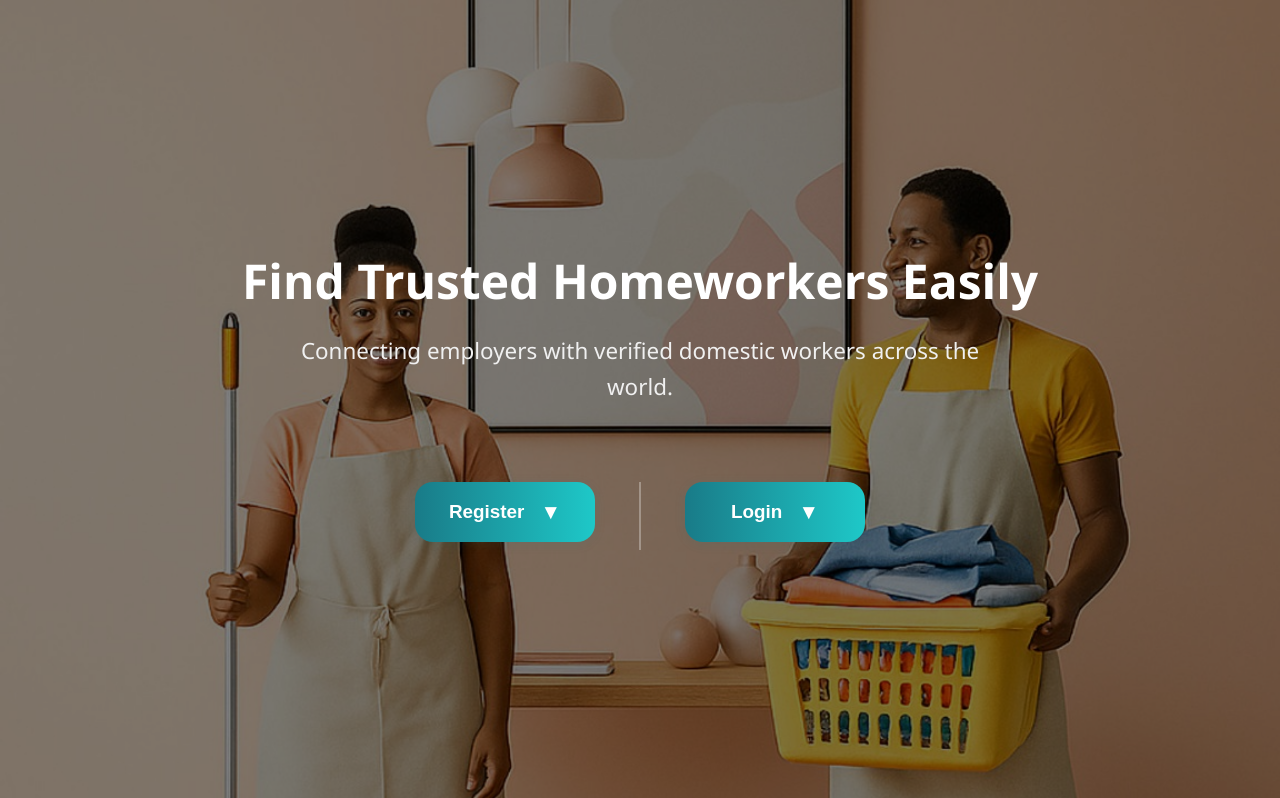
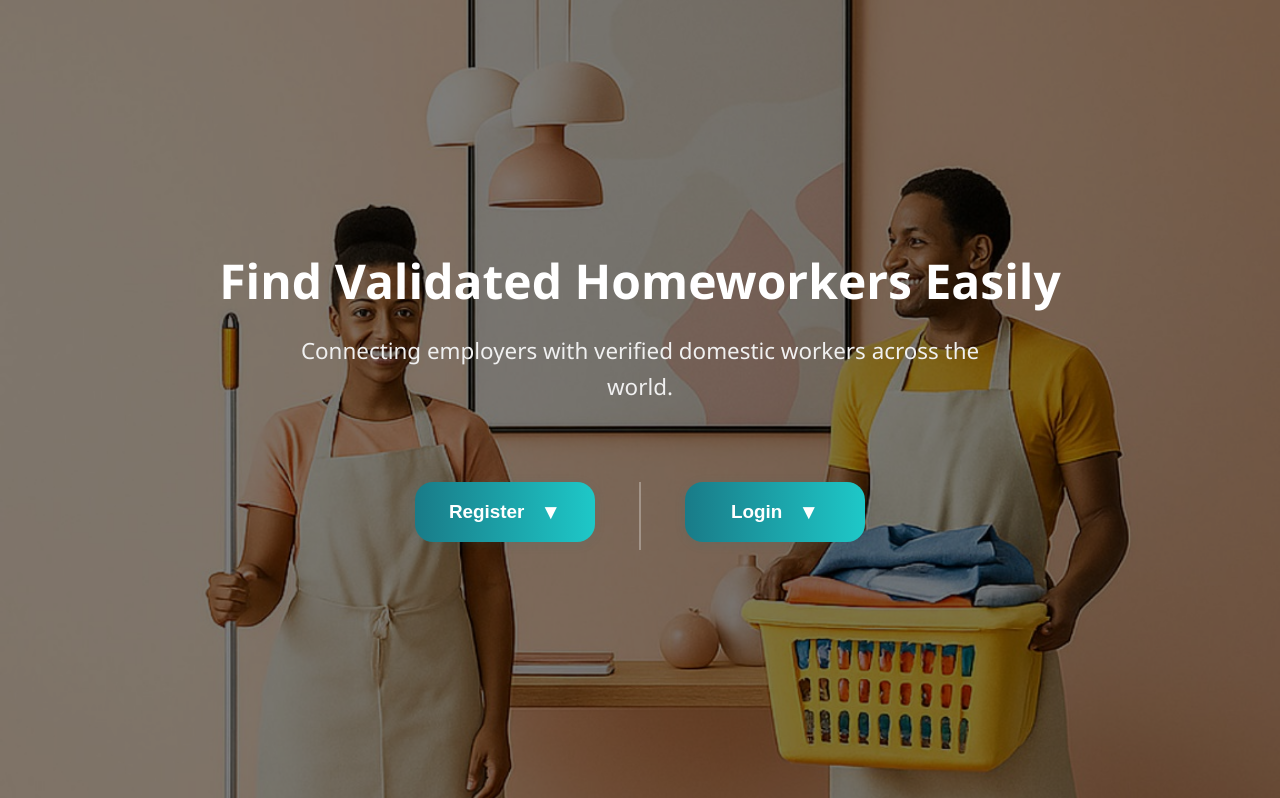
Before and after one commit to kenprohosting/Homeworker.info, a PHP site: page /houselp/ in a window 1280 px wide. Shown: the part 77-875 px from the top of the page. Run offline with PHP 8.4, Linux system fonts and the light colour scheme.

Commit message:
changed trusted to validated

```diff
--- a/index.php
+++ b/index.php
@@ -33,7 +33,7 @@ $isLoggedIn = isset($_SESSION['employer_name']);
 
 <section class="hero">
   <div class="hero-content">
-    <h1>Find Trusted Homeworkers Easily</h1>
+    <h1>Find Validated Homeworkers Easily</h1>
     <p>Connecting employers with verified domestic workers across the world.</p>
 
     <!-- Hero Action Card -->
```
